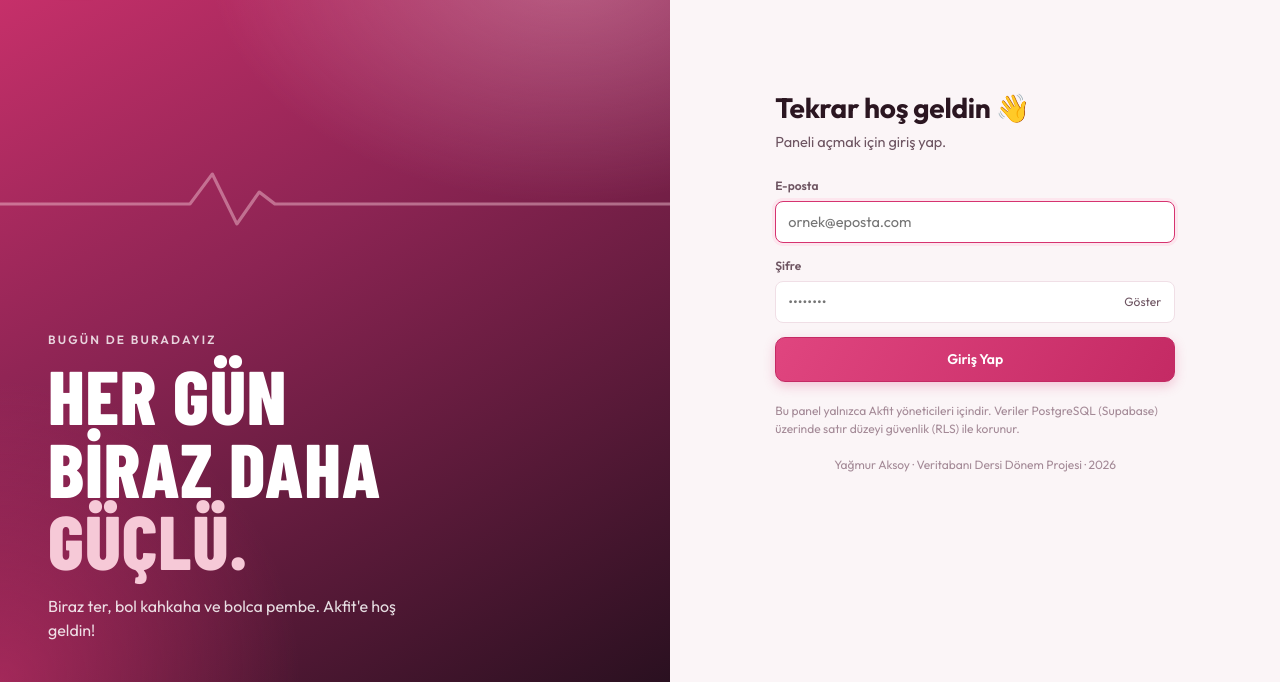
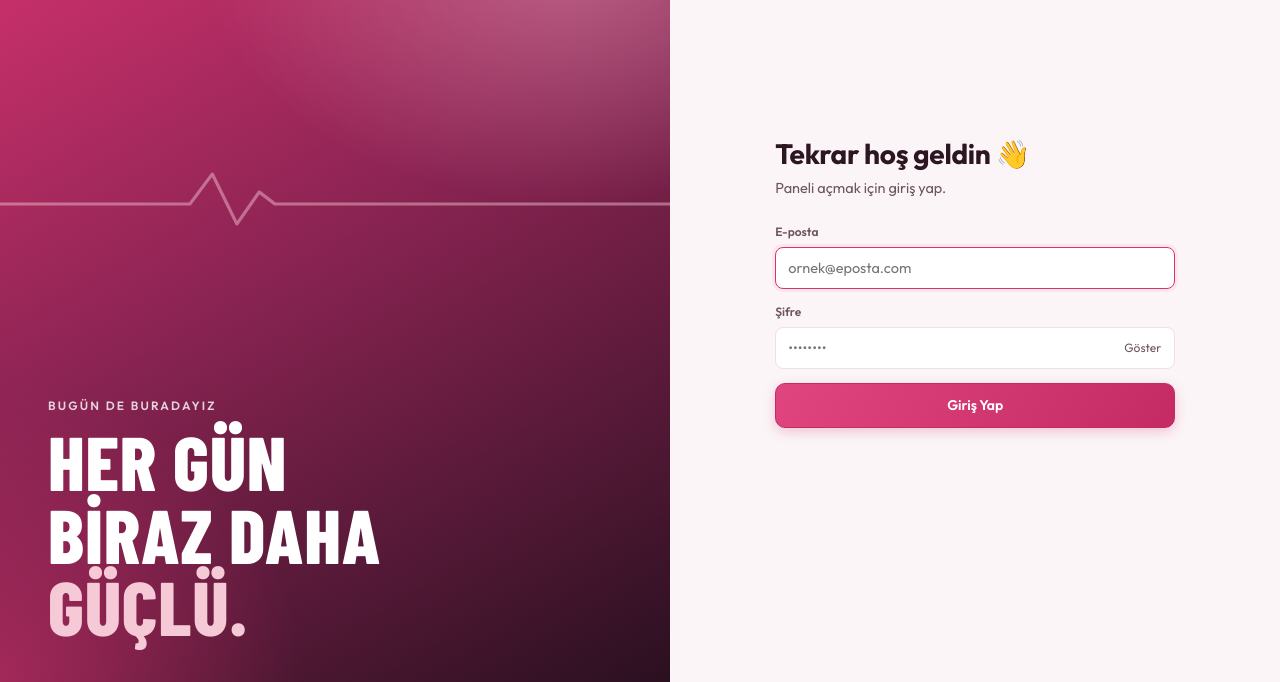
Before and after one commit to yagmurrakksoyy/spor-salonu, a plain HTML site: page index.html in a window 1280 px wide. Shown: the part 118-800 px from the top of the page. Drawn offline with Linux system fonts and the light colour scheme.

Commit message:
Giriş ekranındaki alt yazıları kaldır
Co-Authored-By: Claude Opus 5.5 <noreply@anthropic.com>
Claude-Session: https://claude.ai/code/session_01HkkfT1ZEhWbPyoswLARQhg

```diff
--- a/index.html
+++ b/index.html
@@ -23,7 +23,6 @@
       <div class="hero-copy">
         <p class="hero-kicker">Bugün de buradayız</p>
         <h1>Her gün<br>biraz daha<br><em>güçlü.</em></h1>
-        <p class="hero-text">Biraz ter, bol kahkaha ve bolca pembe. Akfit'e hoş geldin!</p>
       </div>
       <div class="hero-pulse" aria-hidden="true"><svg viewBox="0 0 600 80" preserveAspectRatio="none"><path d="M0 50 H170 L190 20 L212 70 L232 38 L246 50 H600" fill="none" stroke="currentColor" stroke-width="3" stroke-linecap="round" stroke-linejoin="round"/></svg></div>
     </div>
@@ -46,9 +45,7 @@
           <p class="form-error" id="login-error" role="alert" hidden></p>
           <button type="submit" class="btn btn-primary btn-block">Giriş Yap</button>
         </form>
-        <p class="login-note">Bu panel yalnızca Akfit yöneticileri içindir. Veriler PostgreSQL (Supabase) üzerinde satır düzeyi güvenlik (RLS) ile korunur.</p>
       </div>
-      <p class="credit">Yağmur Aksoy · Veritabanı Dersi Dönem Projesi · 2026</p>
     </div>
   </section>
 
```
Also changed, not shown: 1 other file.
